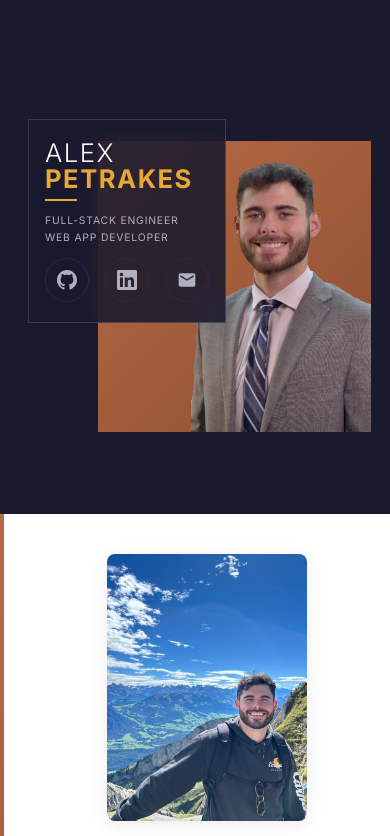
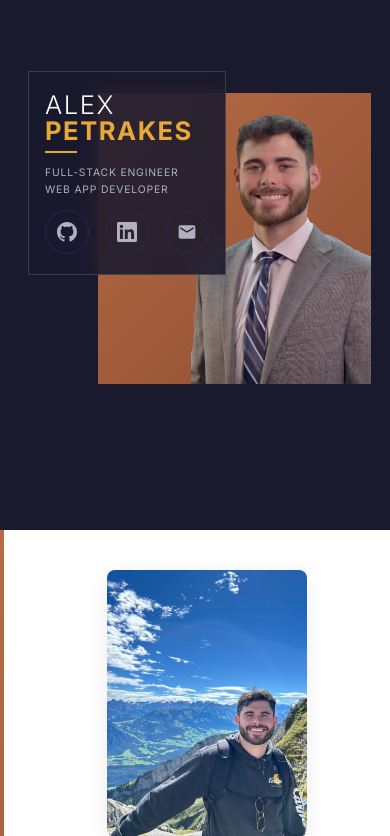
Before and after one commit to apetra-dev/alexpetrakes.com, a Django app: page / in a window 390 px wide. Shown: the part 65-901 px from the top of the page. Run offline with Django 4.2, Linux system fonts and the light colour scheme.

Commit message:
Adjust mobile hero section spacing: reduce top padding, increase bottom
Co-authored-by: Cursor <cursoragent@cursor.com>

```diff
--- a/static/css/style.css
+++ b/static/css/style.css
@@ -1181,8 +1181,8 @@ body.menu-open {
 
     .hero-section {
         min-height: auto;
-        padding-top: 4rem;
-        padding-bottom: 6rem;
+        padding-top: 1rem;
+        padding-bottom: 10rem;
     }
 
     .hero-container {
```
